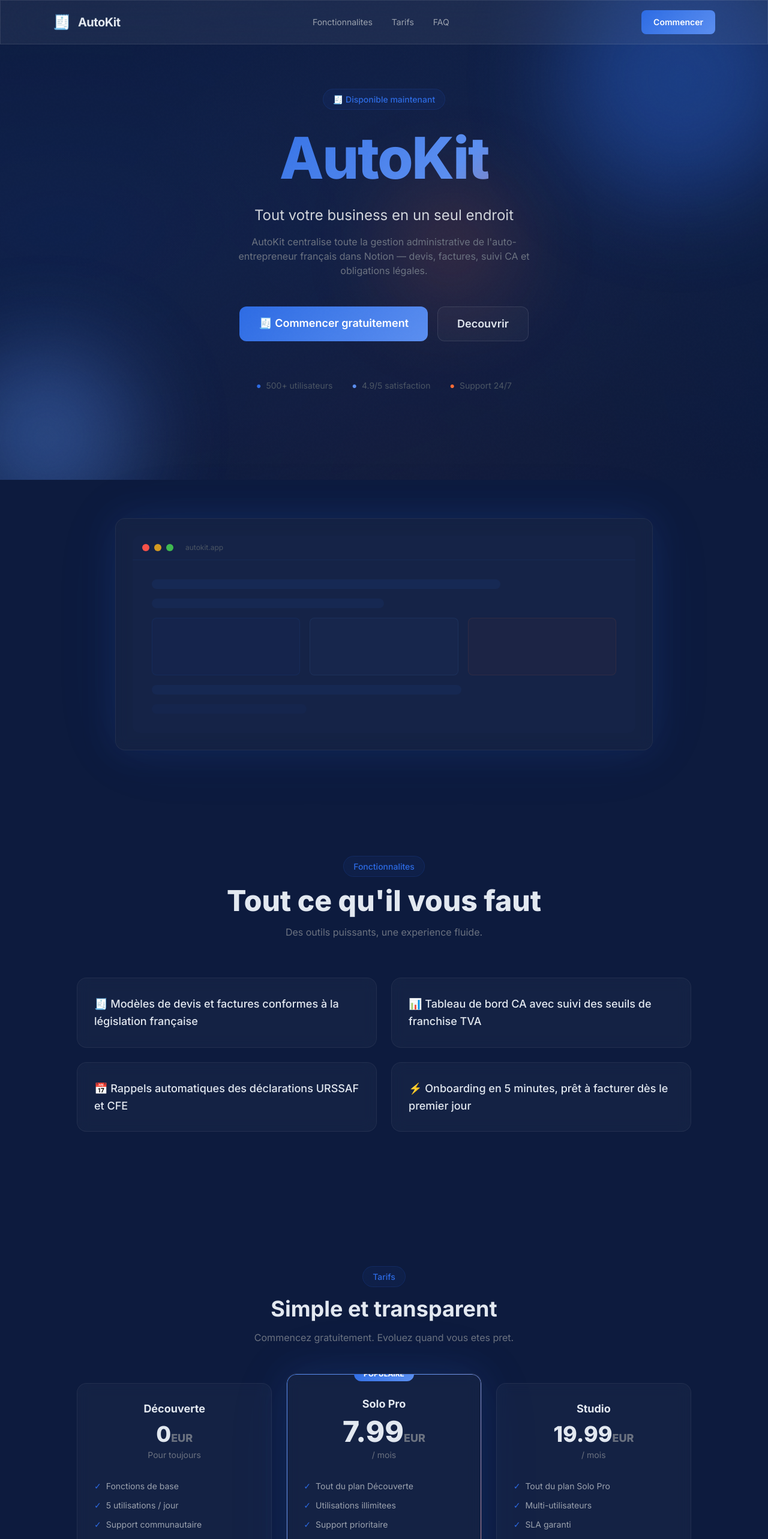
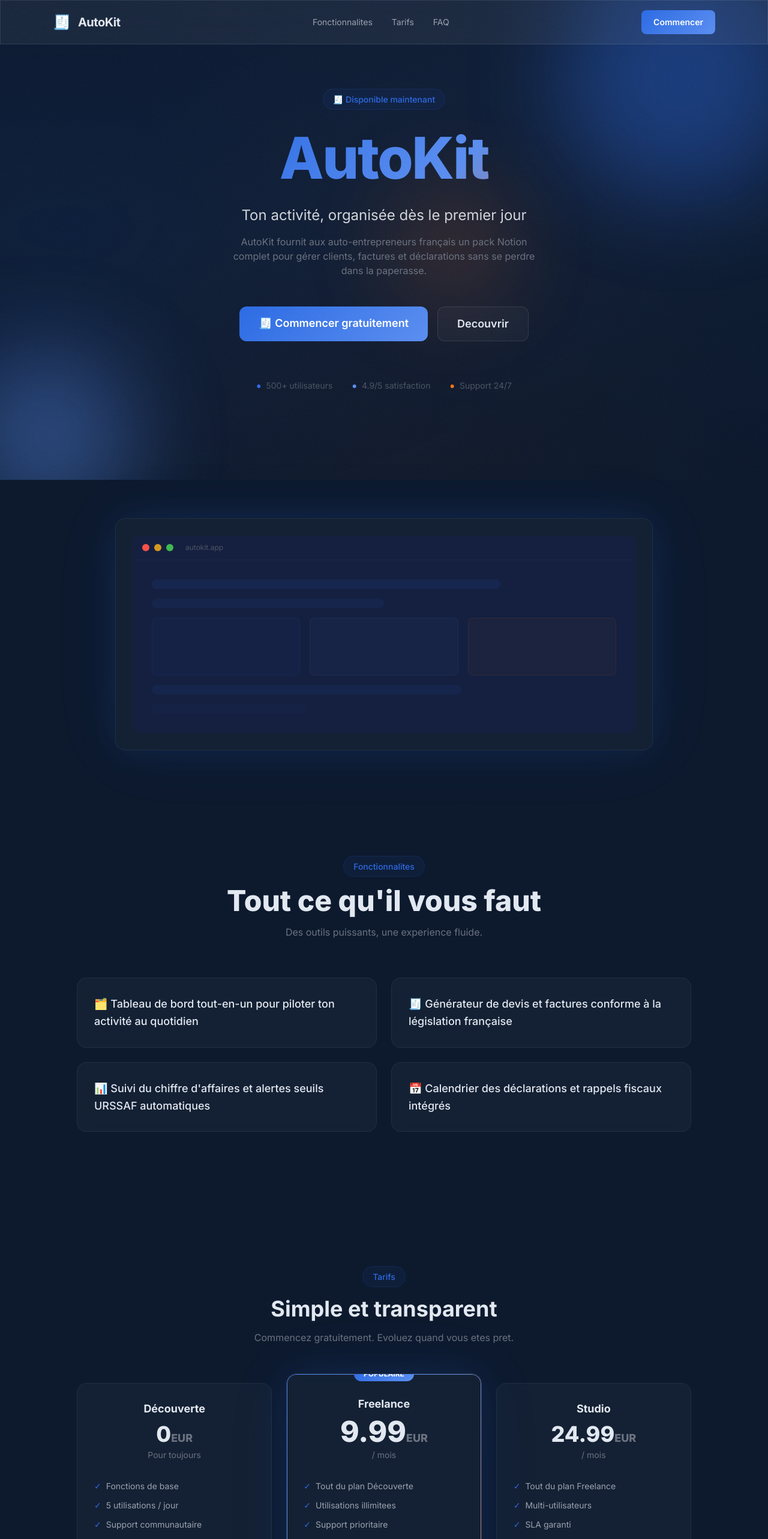
Before and after one commit to Anakintoth/pack-notion-auto-entrepreneur-fr, a Next.js app: page / in a window 1280 px wide. Shown: the top 2566 px of the page at 60% size. Built offline with nearby package versions, Linux system fonts and the light colour scheme.

Commit message:
Design: AutoKit brand identity — by Jarvis Designer

```diff
--- a/app/components/AIWidget.tsx
+++ b/app/components/AIWidget.tsx
@@ -77,7 +77,7 @@
 
   return (
     <div className="ai-widget card glow gradient-border">
-      <p className="text-xs text-gray-500 mb-4 font-mono">Assistant Autonomi IA — démo en direct</p>
+      <p className="text-xs text-gray-500 mb-4 font-mono">AutoKit IA — démo en direct (alimenté par Groq)</p>
 
       {/* Tab bar */}
       <div className="flex gap-2 mb-5 flex-wrap">
--- a/app/components/MobileNav.tsx
+++ b/app/components/MobileNav.tsx
@@ -87,7 +87,7 @@
             className="btn-primary mt-6 text-center !text-sm !py-3 !rounded-xl"
             onClick={() => setOpen(false)}
           >
-            <span>Obtenir le pack — 27 €</span>
+            <span>🧾 Obtenir le pack</span>
           </a>
         </nav>
       </div>
--- a/app/globals.css
+++ b/app/globals.css
@@ -5,9 +5,9 @@
 :root {
   --primary: #2D6BE4;
   --secondary: #5B8FF0;
-  --accent: #FF6B35;
-  --bg-dark: #0D1B3E;
-  --bg-card: #152347;
+  --accent: #F97316;
+  --bg-dark: #0D1A2E;
+  --bg-card: #152040;
 }
 
 body {
@@ -32,7 +32,7 @@
   top: -40%; left: -20%; width: 140%; height: 180%;
   background: radial-gradient(ellipse at 20% 50%, #2D6BE415 0%, transparent 50%),
               radial-gradient(ellipse at 80% 20%, #5B8FF012 0%, transparent 50%),
-              radial-gradient(ellipse at 50% 80%, #FF6B3508 0%, transparent 50%);
+              radial-gradient(ellipse at 50% 80%, #F9731608 0%, transparent 50%);
   animation: mesh-drift 20s ease-in-out infinite;
   pointer-events: none;
 }
@@ -66,7 +66,7 @@
 }
 .orb-3 {
   width: 200px; height: 200px;
-  background: #FF6B35;
+  background: #F97316;
   top: 40%; left: 50%;
   animation-delay: -10s;
   opacity: 0.2;
@@ -146,7 +146,7 @@
 
 /* ═══ Gradient text ═══ */
 .gradient-text {
-  background: linear-gradient(135deg, #2D6BE4, #5B8FF0, #FF6B35);
+  background: linear-gradient(135deg, #2D6BE4, #5B8FF0, #F97316);
   background-size: 200% 200%;
   -webkit-background-clip: text;
   -webkit-text-fill-color: transparent;
@@ -172,7 +172,7 @@
   position: absolute;
   inset: -1px;
   border-radius: inherit;
-  background: linear-gradient(135deg, #2D6BE4, #5B8FF0, #FF6B35);
+  background: linear-gradient(135deg, #2D6BE4, #5B8FF0, #F97316);
   z-index: -1;
   opacity: 0;
   transition: opacity 0.4s;
@@ -205,7 +205,7 @@
   inset: 0;
   border-radius: inherit;
   padding: 1px;
-  background: linear-gradient(135deg, #2D6BE4, #5B8FF0, #FF6B35, #2D6BE4);
+  background: linear-gradient(135deg, #2D6BE4, #5B8FF0, #F97316, #2D6BE4);
   background-size: 300% 300%;
   animation: border-rotate 6s linear infinite;
   -webkit-mask: linear-gradient(#fff 0 0) content-box, linear-gradient(#fff 0 0);
--- a/app/layout.tsx
+++ b/app/layout.tsx
@@ -4,12 +4,12 @@
 const inter = Inter({ subsets: ['latin'] });
 
 export const metadata = {
-  title: 'AutoKit — Tout votre business en un seul endroit',
-  description: 'Tout votre business en un seul endroit',
+  title: 'AutoKit — Ton activité, organisée dès le premier jour',
+  description: 'Ton activité, organisée dès le premier jour',
   icons: { icon: '/favicon.svg' },
   openGraph: {
     title: 'AutoKit',
-    description: 'Tout votre business en un seul endroit',
+    description: 'Ton activité, organisée dès le premier jour',
     type: 'website',
   },
 };
--- a/app/page.tsx
+++ b/app/page.tsx
@@ -32,8 +32,8 @@
             <span className="gradient-text">AutoKit</span>
           </h1>
 
-          <p className="text-xl md:text-2xl text-gray-300 mb-4 max-w-2xl mx-auto leading-relaxed reveal reveal-d2">Tout votre business en un seul endroit</p>
-          <p className="text-gray-500 mb-12 max-w-lg mx-auto reveal reveal-d2">AutoKit centralise toute la gestion administrative de l'auto-entrepreneur français dans Notion — devis, factures, suivi CA et obligations légales.</p>
+          <p className="text-xl md:text-2xl text-gray-300 mb-4 max-w-2xl mx-auto leading-relaxed reveal reveal-d2">Ton activité, organisée dès le premier jour</p>
+          <p className="text-gray-500 mb-12 max-w-lg mx-auto reveal reveal-d2">AutoKit fournit aux auto-entrepreneurs français un pack Notion complet pour gérer clients, factures et déclarations sans se perdre dans la paperasse.</p>
 
           <div className="flex gap-4 justify-center flex-wrap reveal reveal-d3">
             <a href="#pricing" className="btn-primary"><span>🧾 Commencer gratuitement</span></a>
@@ -43,7 +43,7 @@
           <div className="mt-16 flex justify-center gap-8 text-sm text-gray-600 reveal reveal-d4">
             <div className="flex items-center gap-2"><span style={{ color: "#2D6BE4" }}>&#9679;</span> 500+ utilisateurs</div>
             <div className="flex items-center gap-2"><span style={{ color: "#5B8FF0" }}>&#9679;</span> 4.9/5 satisfaction</div>
-            <div className="flex items-center gap-2"><span style={{ color: "#FF6B35" }}>&#9679;</span> Support 24/7</div>
+            <div className="flex items-center gap-2"><span style={{ color: "#F97316" }}>&#9679;</span> Support 24/7</div>
           </div>
         </div>
       </section>
@@ -52,7 +52,7 @@
       <section className="py-16 px-6 relative">
         <div className="max-w-4xl mx-auto">
           <div className="card glow p-1 rounded-2xl reveal">
-            <div className="rounded-xl overflow-hidden" style={{ background: "#152347" }}>
+            <div className="rounded-xl overflow-hidden" style={{ background: "#152040" }}>
               <div className="flex items-center gap-2 px-4 py-3 border-b" style={{ borderColor: "#2D6BE415" }}>
                 <div className="w-3 h-3 rounded-full" style={{ background: "#f85149" }} />
                 <div className="w-3 h-3 rounded-full" style={{ background: "#d29922" }} />
@@ -65,7 +65,7 @@
                 <div className="grid grid-cols-3 gap-4 mt-6">
                   <div className="h-24 rounded-lg" style={{ background: "#2D6BE408", border: "1px solid #2D6BE415" }} />
                   <div className="h-24 rounded-lg" style={{ background: "#5B8FF008", border: "1px solid #5B8FF015" }} />
-                  <div className="h-24 rounded-lg" style={{ background: "#FF6B3508", border: "1px solid #FF6B3515" }} />
+                  <div className="h-24 rounded-lg" style={{ background: "#F9731608", border: "1px solid #F9731615" }} />
                 </div>
                 <div className="h-4 rounded-full w-2/3 mt-4" style={{ background: "#2D6BE410" }} />
                 <div className="h-4 rounded-full w-1/3" style={{ background: "#2D6BE408" }} />
@@ -85,16 +85,16 @@
           </div>
           <div className="grid grid-cols-1 md:grid-cols-2 gap-6">
             <div className="card reveal reveal-d1">
-              <p className="text-lg font-medium leading-relaxed">🧾 Modèles de devis et factures conformes à la législation française</p>
+              <p className="text-lg font-medium leading-relaxed">🗂️ Tableau de bord tout-en-un pour piloter ton activité au quotidien</p>
             </div>
             <div className="card reveal reveal-d2">
-              <p className="text-lg font-medium leading-relaxed">📊 Tableau de bord CA avec suivi des seuils de franchise TVA</p>
+              <p className="text-lg font-medium leading-relaxed">🧾 Générateur de devis et factures conforme à la législation française</p>
             </div>
             <div className="card reveal reveal-d3">
-              <p className="text-lg font-medium leading-relaxed">📅 Rappels automatiques des déclarations URSSAF et CFE</p>
+              <p className="text-lg font-medium leading-relaxed">📊 Suivi du chiffre d'affaires et alertes seuils URSSAF automatiques</p>
             </div>
             <div className="card reveal reveal-d4">
-              <p className="text-lg font-medium leading-relaxed">⚡ Onboarding en 5 minutes, prêt à facturer dès le premier jour</p>
+              <p className="text-lg font-medium leading-relaxed">📅 Calendrier des déclarations et rappels fiscaux intégrés</p>
             </div>
           </div>
         </div>
@@ -124,8 +124,8 @@
             {/* Pro — gradient border */}
             <div className="card gradient-border text-center relative glow reveal reveal-d2 md:-mt-4 md:pb-10">
               <div className="absolute -top-3 left-1/2 -translate-x-1/2 px-4 py-1 rounded-full text-xs font-bold" style={{ background: "linear-gradient(135deg, #2D6BE4, #5B8FF0)", color: "white" }}>POPULAIRE</div>
-              <h3 className="font-bold text-lg mb-2 mt-2">Solo Pro</h3>
-              <div className="text-5xl font-extrabold mb-1">7.99<span className="text-lg text-gray-500">EUR</span></div>
+              <h3 className="font-bold text-lg mb-2 mt-2">Freelance</h3>
+              <div className="text-5xl font-extrabold mb-1">9.99<span className="text-lg text-gray-500">EUR</span></div>
               <p className="text-gray-500 text-sm mb-8">/ mois</p>
               <ul className="text-sm text-gray-400 space-y-3 mb-8 text-left">
                 <li className="flex items-center gap-2"><span style={{ color: "#2D6BE4" }}>&#10003;</span> Tout du plan Découverte</li>
@@ -138,10 +138,10 @@
             {/* Enterprise */}
             <div className="card text-center reveal reveal-d3">
               <h3 className="font-bold text-lg mb-2">Studio</h3>
-              <div className="text-4xl font-extrabold mb-1">19.99<span className="text-lg text-gray-500">EUR</span></div>
+              <div className="text-4xl font-extrabold mb-1">24.99<span className="text-lg text-gray-500">EUR</span></div>
               <p className="text-gray-500 text-sm mb-8">/ mois</p>
               <ul className="text-sm text-gray-400 space-y-3 mb-8 text-left">
-                <li className="flex items-center gap-2"><span style={{ color: "#2D6BE4" }}>&#10003;</span> Tout du plan Solo Pro</li>
+                <li className="flex items-center gap-2"><span style={{ color: "#2D6BE4" }}>&#10003;</span> Tout du plan Freelance</li>
                 <li className="flex items-center gap-2"><span style={{ color: "#2D6BE4" }}>&#10003;</span> Multi-utilisateurs</li>
                 <li className="flex items-center gap-2"><span style={{ color: "#2D6BE4" }}>&#10003;</span> SLA garanti</li>
                 <li className="flex items-center gap-2"><span style={{ color: "#2D6BE4" }}>&#10003;</span> Integration sur mesure</li>
@@ -161,8 +161,8 @@
           </div>
           <div className="grid grid-cols-1 md:grid-cols-3 gap-6">
             <div className="card reveal reveal-d1">
-              <div className="flex gap-1 mb-4" style={{ color: "#FF6B35" }}>*****</div>
-              <p className="text-gray-300 italic mb-6 leading-relaxed">"Enfin un outil qui parle vraiment aux auto-entrepreneurs. J'ai divisé mon temps admin par trois dès le premier mois."</p>
+              <div className="flex gap-1 mb-4" style={{ color: "#F97316" }}>*****</div>
+              <p className="text-gray-300 italic mb-6 leading-relaxed">"AutoKit m'a sauvé des heures chaque mois. Mes factures sont carrées et mes déclarations ne me font plus peur."</p>
               <div className="flex items-center gap-3">
                 <div className="w-10 h-10 rounded-full flex items-center justify-center text-sm font-bold" style={{ background: "#2D6BE420", color: "#2D6BE4" }}>C</div>
                 <div>
@@ -172,24 +172,24 @@
               </div>
             </div>
             <div className="card reveal reveal-d2">
-              <div className="flex gap-1 mb-4" style={{ color: "#FF6B35" }}>*****</div>
-              <p className="text-gray-300 italic mb-6 leading-relaxed">"Le suivi du chiffre d'affaires et les alertes TVA m'ont sauvé la mise. Je recommande à tous mes collègues freelances."</p>
+              <div className="flex gap-1 mb-4" style={{ color: "#F97316" }}>*****</div>
+              <p className="text-gray-300 italic mb-6 leading-relaxed">"Enfin un outil pensé pour les vrais auto-entrepreneurs français. Simple, complet, et ça marche dès l'installation."</p>
               <div className="flex items-center gap-3">
                 <div className="w-10 h-10 rounded-full flex items-center justify-center text-sm font-bold" style={{ background: "#2D6BE420", color: "#2D6BE4" }}>T</div>
                 <div>
-                  <p className="font-semibold text-sm">Thomas Morel</p>
+                  <p className="font-semibold text-sm">Thomas Leblanc</p>
                   <p className="text-xs text-gray-500">Développeur web indépendant</p>
                 </div>
               </div>
             </div>
             <div className="card reveal reveal-d3">
-              <div className="flex gap-1 mb-4" style={{ color: "#FF6B35" }}>*****</div>
-              <p className="text-gray-300 italic mb-6 leading-relaxed">"Simple, élégant, et 100% adapté au droit français. AutoKit c'est le Notion qu'on attendait tous."</p>
+              <div className="flex gap-1 mb-4" style={{ color: "#F97316" }}>*****</div>
+              <p className="text-gray-300 italic mb-6 leading-relaxed">"Je gère tout depuis un seul espace Notion. Plus de fichiers Excel éparpillés, je me concentre sur mes clients."</p>
               <div className="flex items-center gap-3">
-                <div className="w-10 h-10 rounded-full flex items-center justify-center text-sm font-bold" style={{ background: "#2D6BE420", color: "#2D6BE4" }}>L</div>
+                <div className="w-10 h-10 rounded-full flex items-center justify-center text-sm font-bold" style={{ background: "#2D6BE420", color: "#2D6BE4" }}>I</div>
                 <div>
-                  <p className="font-semibold text-sm">Léa Fontaine</p>
-                  <p className="text-xs text-gray-500">Coach business</p>
+                  <p className="font-semibold text-sm">Inès Marchand</p>
+                  <p className="text-xs text-gray-500">Coach en développement personnel</p>
                 </div>
               </div>
             </div>
@@ -207,24 +207,24 @@
           <div className="space-y-4">
             <details className="card group cursor-pointer reveal reveal-d1">
               <summary className="font-semibold list-none flex justify-between items-center">
-                AutoKit est-il à jour avec la législation française en vigueur ?
+                Ai-je besoin d'un compte Notion payant pour utiliser AutoKit ?
                 <span className="text-gray-500 group-open:rotate-45 transition-transform duration-300 text-xl">+</span>
               </summary>
-              <p className="mt-4 text-gray-400 leading-relaxed">Oui, nos modèles et seuils sont mis à jour à chaque changement légal (TVA, URSSAF, plafonds micro-entreprise) afin que vous soyez toujours en conformité.</p>
+              <p className="mt-4 text-gray-400 leading-relaxed">Non, AutoKit fonctionne avec le plan gratuit de Notion. Un compte Notion suffit pour dupliquer et utiliser le pack immédiatement.</p>
             </details>
             <details className="card group cursor-pointer reveal reveal-d2">
               <summary className="font-semibold list-none flex justify-between items-center">
-                Ai-je besoin d'un compte Notion payant pour utiliser AutoKit ?
+                Le pack est-il conforme aux règles fiscales françaises ?
                 <span className="text-gray-500 group-open:rotate-45 transition-transform duration-300 text-xl">+</span>
               </summary>
-              <p className="mt-4 text-gray-400 leading-relaxed">Non, AutoKit fonctionne avec un compte Notion gratuit. Nous utilisons uniquement des fonctionnalités disponibles dans le plan Free de Notion.</p>
+              <p className="mt-4 text-gray-400 leading-relaxed">Oui, AutoKit est conçu spécifiquement pour le régime auto-entrepreneur français, avec les seuils URSSAF, la TVA et les mentions légales obligatoires à jour.</p>
             </details>
             <details className="card group cursor-pointer reveal reveal-d3">
               <summary className="font-semibold list-none flex justify-between items-center">
-                Puis-je personnaliser les modèles avec mon logo et mes couleurs ?
+                Puis-je personnaliser le pack avec mon identité visuelle ?
                 <span className="text-gray-500 group-open:rotate-45 transition-transform duration-300 text-xl">+</span>
               </summary>
-              <p className="mt-4 text-gray-400 leading-relaxed">Absolument. Tous les modèles sont entièrement personnalisables dans Notion — ajoutez votre logo, vos coordonnées et vos couleurs en quelques clics.</p>
+              <p className="mt-4 text-gray-400 leading-relaxed">Absolument. Toutes les sections sont modifiables dans Notion : couleurs, logo, informations de votre entreprise et modèles de documents.</p>
             </details>
           </div>
         </div>
@@ -236,7 +236,7 @@
           <div className="py-4">
             <span className="text-4xl mb-6 block">🧾</span>
             <h2 className="text-3xl font-bold mb-4">Pret a commencer ?</h2>
-            <p className="text-gray-400 mb-8 max-w-md mx-auto">Tout votre business en un seul endroit</p>
+            <p className="text-gray-400 mb-8 max-w-md mx-auto">Ton activité, organisée dès le premier jour</p>
             <a href="#pricing" className="btn-primary"><span>Essayer AutoKit gratuitement</span></a>
           </div>
         </div>
```
